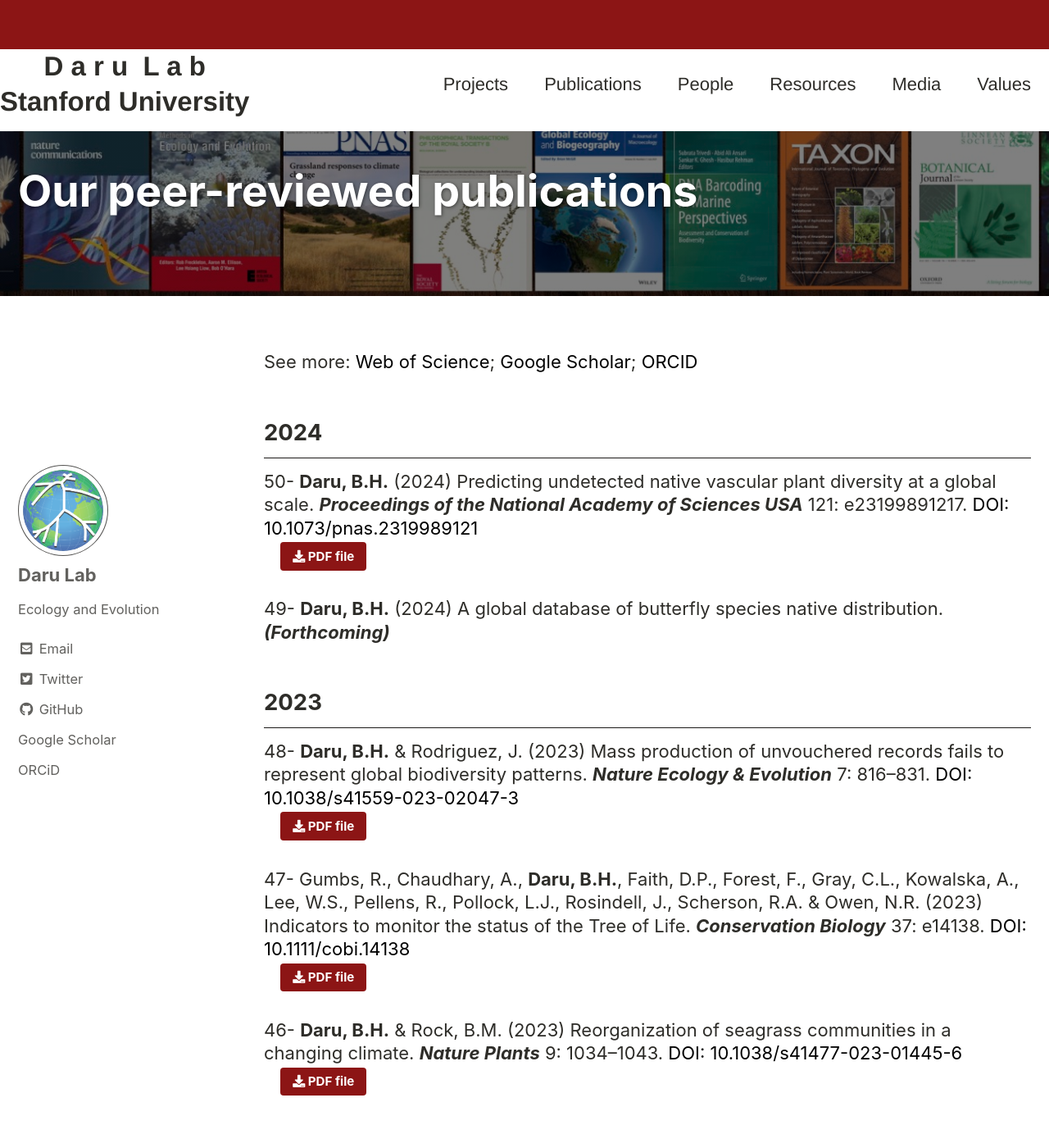
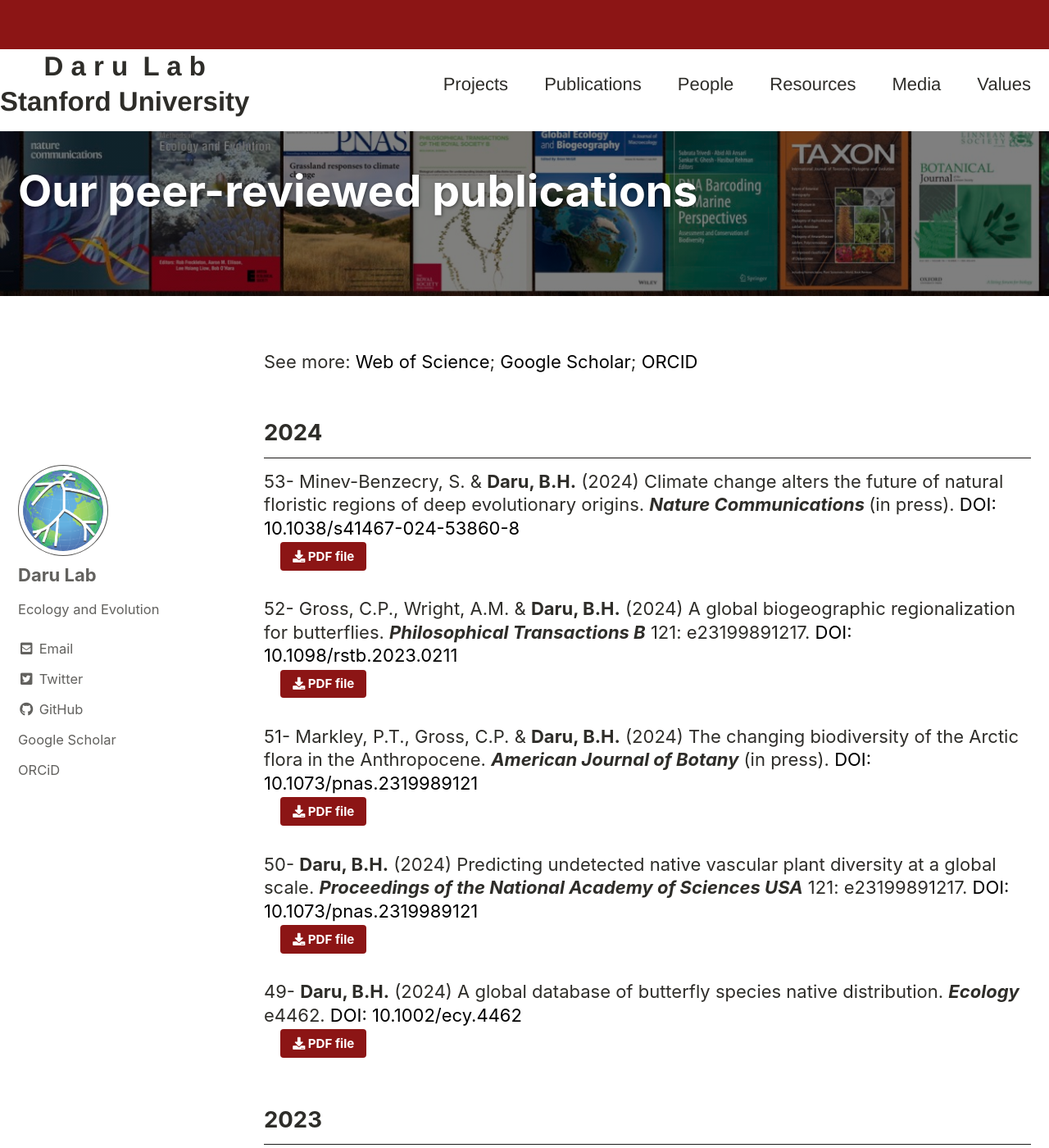
Before and after one commit to darunabas/darulab.github.io, a Jekyll site: the page built from _pages/publications.html, in a window 1280 px wide and 1400 px high. Shown: the whole window at 82% size. Built offline with Jekyll 4.4.1, drawn with Linux system fonts in a browser that asks for light colours; cached includes are drawn as plain includes; comment, search, counter and statistics services are not loaded.

Commit message:
updated pubs

```diff
--- a/_pages/publications.html
+++ b/_pages/publications.html
@@ -21,6 +21,45 @@
 <h2>2024</h2>
 
 <p>
+  53- Minev-Benzecry, S. & <strong>Daru, B.H.</strong> (2024) Climate change alters the future of natural floristic regions of deep evolutionary origins. <em><strong>Nature Communications </strong></em> (in press). <a href="https://doi.org/10.1038/s41467-024-53860-8" target="_blank" style="color: black; text-decoration: none;">DOI: 10.1038/s41467-024-53860-8</a>
+<br>
+</a>
+<span style="display: inline-flex; align-items: center; gap: 10px; margin-top: 0;">
+  <a class="__dimensions_badge_embed__" data-doi="10.1038/s41467-024-53860-8" data-legend="hover-bottom" data-style="large_rectangle" data-link-target="_blank"></a>
+  <a class='altmetric-embed' data-badge-popover='bottom' data-badge-type='1' data-doi="10.1038/s41467-024-53860-8" data-link-target="_blank"></a>
+  <a href="{{ site.baseurl}}/docs/50_Daru_2024_PNAS.pdf" class="btn btn--small btn--primary" style="background-color:#8C1515; color:#ffffff" target="_blank">
+    <i class="fa fa-download" aria-hidden="true"></i> PDF file
+  </a>
+</span>
+</p>
+
+<p>
+  52- Gross, C.P., Wright, A.M. & <strong>Daru, B.H.</strong> (2024) A global biogeographic regionalization for butterflies. <em><strong>Philosophical Transactions B</strong></em> 121: e23199891217. <a href="https://doi.org/10.1098/rstb.2023.0211" target="_blank" style="color: black; text-decoration: none;">DOI: 10.1098/rstb.2023.0211</a>
+<br>
+</a>
+<span style="display: inline-flex; align-items: center; gap: 10px; margin-top: 0;">
+  <a class="__dimensions_badge_embed__" data-doi="10.1098/rstb.2023.0211" data-legend="hover-bottom" data-style="large_rectangle" data-link-target="_blank"></a>
+  <a class='altmetric-embed' data-badge-popover='bottom' data-badge-type='1' data-doi="10.1098/rstb.2023.0211" data-link-target="_blank"></a>
+  <a href="{{ site.baseurl}}/docs/50_Daru_2024_PNAS.pdf" class="btn btn--small btn--primary" style="background-color:#8C1515; color:#ffffff" target="_blank">
+    <i class="fa fa-download" aria-hidden="true"></i> PDF file
+  </a>
+</span>
+</p>
+
+<p>
+  51- Markley, P.T., Gross, C.P. & <strong>Daru, B.H.</strong> (2024) The changing biodiversity of the Arctic flora in the Anthropocene. <em><strong>American Journal of Botany</strong></em> (in press). <a href="https://doi.org/10.1073/pnas.2319989121" target="_blank" style="color: black; text-decoration: none;">DOI: 10.1073/pnas.2319989121</a>
+<br>
+</a>
+<span style="display: inline-flex; align-items: center; gap: 10px; margin-top: 0;">
+  <a class="__dimensions_badge_embed__" data-doi="10.1073/pnas.2319989121" data-legend="hover-bottom" data-style="large_rectangle" data-link-target="_blank"></a>
+  <a class='altmetric-embed' data-badge-popover='bottom' data-badge-type='1' data-doi="10.1073/pnas.2319989121" data-link-target="_blank"></a>
+  <a href="{{ site.baseurl}}/docs/50_Daru_2024_PNAS.pdf" class="btn btn--small btn--primary" style="background-color:#8C1515; color:#ffffff" target="_blank">
+    <i class="fa fa-download" aria-hidden="true"></i> PDF file
+  </a>
+</span>
+</p>
+
+<p>
   50- <strong>Daru, B.H.</strong> (2024) Predicting undetected native vascular plant diversity at a global scale. <em><strong>Proceedings of the National Academy of Sciences USA</strong></em> 121: e23199891217. <a href="https://doi.org/10.1073/pnas.2319989121" target="_blank" style="color: black; text-decoration: none;">DOI: 10.1073/pnas.2319989121</a>
 <br>
 </a>
@@ -34,9 +73,16 @@
 </p>
 
 <p>
-  49- <strong>Daru, B.H.</strong> (2024) A global database of butterfly species native distribution.
-  <em><strong>(Forthcoming)</strong></em>
-  <br>
+  49- <strong>Daru, B.H.</strong> (2024) A global database of butterfly species native distribution. <em><strong>Ecology</strong></em> e4462. <a href="https://doi.org/10.1002/ecy.4462" target="_blank" style="color: black; text-decoration: none;">DOI: 10.1002/ecy.4462</a>
+<br>
+</a>
+<span style="display: inline-flex; align-items: center; gap: 10px; margin-top: 0;">
+  <a class="__dimensions_badge_embed__" data-doi="10.1002/ecy.4462" data-legend="hover-bottom" data-style="large_rectangle" data-link-target="_blank"></a>
+  <a class='altmetric-embed' data-badge-popover='bottom' data-badge-type='1' data-doi="10.1002/ecy.4462" data-link-target="_blank"></a>
+  <a href="{{ site.baseurl}}/docs/46_Daru_Rodriguez_2023_NatEcolEvol.pdf" class="btn btn--small btn--primary" style="background-color:#8C1515; color:#ffffff" target="_blank">
+    <i class="fa fa-download" aria-hidden="true"></i> PDF file
+  </a>
+</span>
 </p>
 
 <h2>2023</h2>
@@ -63,7 +109,7 @@
 <span style="display: inline-flex; align-items: center; gap: 10px; margin-top: 0;">
   <a class="__dimensions_badge_embed__" data-doi="10.1111/cobi.14138" data-legend="hover-bottom" data-style="large_rectangle" data-link-target="_blank"></a>
   <a class='altmetric-embed' data-badge-popover='bottom' data-badge-type='1' data-doi="10.1111/cobi.14138" data-link-target="_blank"></a>
-  <a href="{{ site.baseurl}}/docs/47_Gumbs_etal_2023_CONBIOL.pdf" class="btn btn--small btn--primary" style="background-color:#8C1515; color:#ffffff" target="_blank">
+  <a href="https://conbio.onlinelibrary.wiley.com/doi/pdfdirect/10.1111/cobi.14138" class="btn btn--small btn--primary" style="background-color:#8C1515; color:#ffffff" target="_blank">
     <i class="fa fa-download" aria-hidden="true"></i> PDF file
   </a>
 </span>
@@ -77,7 +123,7 @@
 <span style="display: inline-flex; align-items: center; gap: 10px; margin-top: 0;">
   <a class="__dimensions_badge_embed__" data-doi="10.1038/s41477-023-01445-6" data-legend="hover-bottom" data-style="large_rectangle" data-link-target="_blank"></a>
   <a class='altmetric-embed' data-badge-popover='bottom' data-badge-type='1' data-doi="10.1038/s41477-023-01445-6" data-link-target="_blank"></a>
-  <a href="{{ site.baseurl}}/docs/48_Daru_Rock_2023_NATURE_PLANTS.pdf" class="btn btn--small btn--primary" style="background-color:#8C1515; color:#ffffff" target="_blank">
+  <a href="https://www.nature.com/articles/s41477-023-01445-6.pdf" class="btn btn--small btn--primary" style="background-color:#8C1515; color:#ffffff" target="_blank">
     <i class="fa fa-download" aria-hidden="true"></i> PDF file
   </a>
 </span>
@@ -92,7 +138,7 @@
 <span style="display: inline-flex; align-items: center; gap: 10px; margin-top: 0;">
   <a class="__dimensions_badge_embed__" data-doi="10.1111/conl.12914" data-legend="hover-bottom" data-style="large_rectangle" data-link-target="_blank"></a>
   <a class='altmetric-embed' data-badge-popover='bottom' data-badge-type='1' data-doi="10.1111/conl.12914" data-link-target="_blank"></a>
-  <a href="{{ site.baseurl}}/docs/45_Davies_etal_2022_ConservationLetters.pdf" class="btn btn--small btn--primary" style="background-color:#8C1515; color:#ffffff" target="_blank">
+  <a href="https://conbio.onlinelibrary.wiley.com/doi/pdf/10.1111/conl.12914" class="btn btn--small btn--primary" style="background-color:#8C1515; color:#ffffff" target="_blank">
     <i class="fa fa-download" aria-hidden="true"></i> PDF file
   </a>
 </span>
@@ -106,7 +152,7 @@
 <span style="display: inline-flex; align-items: center; gap: 10px; margin-top: 0;">
   <a class="__dimensions_badge_embed__" data-doi="10.1038/s41467-021-27186-8" data-legend="hover-bottom" data-style="large_rectangle" data-link-target="_blank"></a>
   <a class='altmetric-embed' data-badge-popover='bottom' data-badge-type='1' data-doi="10.1038/s41467-021-27186-8" data-link-target="_blank"></a>
-  <a href="{{ site.baseurl}}/docs/44_Daru2021_NCOMMS.pdf" class="btn btn--small btn--primary" style="background-color:#8C1515; color:#ffffff" target="_blank">
+  <a href="https://www.nature.com/articles/s41467-021-27186-8.pdf" class="btn btn--small btn--primary" style="background-color:#8C1515; color:#ffffff" target="_blank">
     <i class="fa fa-download" aria-hidden="true"></i> PDF file
   </a>
 </span>
@@ -173,7 +219,7 @@
 <span style="display: inline-flex; align-items: center; gap: 10px; margin-top: 0;">
   <a class="__dimensions_badge_embed__" data-doi="10.1038/s41467-020-15921-6" data-legend="hover-bottom" data-style="large_rectangle" data-link-target="_blank"></a>
   <a class='altmetric-embed' data-badge-popover='bottom' data-badge-type='1' data-doi="10.1038/s41467-020-15921-6" data-link-target="_blank"></a>
-  <a href="{{ site.baseurl}}/docs/39_Daru2020_NCOMMS.pdf" class="btn btn--small btn--primary" style="background-color:#8C1515; color:#ffffff" target="_blank">
+  <a href="https://www.nature.com/articles/s41467-020-15921-6.pdf" class="btn btn--small btn--primary" style="background-color:#8C1515; color:#ffffff" target="_blank">
     <i class="fa fa-download" aria-hidden="true"></i> PDF file
   </a>
 </span>
@@ -186,7 +232,7 @@
 <span style="display: inline-flex; align-items: center; gap: 10px; margin-top: 0;">
   <a class="__dimensions_badge_embed__" data-doi="10.1038/s41598-020-69378-0" data-legend="hover-bottom" data-style="large_rectangle" data-link-target="_blank"></a>
   <a class='altmetric-embed' data-badge-popover='bottom' data-badge-type='1' data-doi="10.1038/s41598-020-69378-0" data-link-target="_blank"></a>
-  <a href="{{ site.baseurl}}/docs/38_Davies2020_SREP.pdf" class="btn btn--small btn--primary" style="background-color:#8C1515; color:#ffffff" target="_blank">
+  <a href="https://www.nature.com/articles/s41598-020-69378-0.pdf" class="btn btn--small btn--primary" style="background-color:#8C1515; color:#ffffff" target="_blank">
     <i class="fa fa-download" aria-hidden="true"></i> PDF file
   </a>
 </span>
@@ -199,7 +245,7 @@
 <span style="display: inline-flex; align-items: center; gap: 10px; margin-top: 0;">
   <a class="__dimensions_badge_embed__" data-doi="10.1111/2041-210X.13478" data-legend="hover-bottom" data-style="large_rectangle" data-link-target="_blank"></a>
   <a class='altmetric-embed' data-badge-popover='bottom' data-badge-type='1' data-doi="10.1111/2041-210X.13478" data-link-target="_blank"></a>
-  <a href="{{ site.baseurl}}/docs/37_Daru2020_MEE.pdf" class="btn btn--small btn--primary" style="background-color:#8C1515; color:#ffffff" target="_blank">
+  <a href="https://besjournals.onlinelibrary.wiley.com/doi/pdfdirect/10.1111/2041-210X.13478" class="btn btn--small btn--primary" style="background-color:#8C1515; color:#ffffff" target="_blank">
     <i class="fa fa-download" aria-hidden="true"></i> PDF file
   </a>
 </span>
@@ -354,7 +400,7 @@
 <span style="display: inline-flex; align-items: center; gap: 10px; margin-top: 0;">
   <a class="__dimensions_badge_embed__" data-doi="10.1002/ece3.2660" data-legend="hover-bottom" data-style="large_rectangle" data-link-target="_blank"></a>
   <a class='altmetric-embed' data-badge-popover='bottom' data-badge-type='1' data-doi="10.1002/ece3.2660" data-link-target="_blank"></a>
-  <a href="{{ site.baseurl}}/docs/25_Yessoufou2017_ECE.pdf" class="btn btn--small btn--primary" style="background-color:#8C1515; color:#ffffff" target="_blank">
+  <a href="https://onlinelibrary.wiley.com/doi/pdf/10.1002/ece3.2660" class="btn btn--small btn--primary" style="background-color:#8C1515; color:#ffffff" target="_blank">
     <i class="fa fa-download" aria-hidden="true"></i> PDF file
   </a>
 </span>
@@ -366,7 +412,7 @@
 <span style="display: inline-flex; align-items: center; gap: 10px; margin-top: 0;">
   <a class="__dimensions_badge_embed__" data-doi="10.1002/ecs2.1694" data-legend="hover-bottom" data-style="large_rectangle" data-link-target="_blank"></a>
   <a class='altmetric-embed' data-badge-popover='bottom' data-badge-type='1' data-doi="10.1002/ecs2.1694" data-link-target="_blank"></a>
-  <a href="{{ site.baseurl}}/docs/25_Yessoufou2017_ECE.pdf" class="btn btn--small btn--primary" style="background-color:#8C1515; color:#ffffff" target="_blank">
+  <a href="https://esajournals.onlinelibrary.wiley.com/doi/pdfdirect/10.1002/ecs2.1694" class="btn btn--small btn--primary" style="background-color:#8C1515; color:#ffffff" target="_blank">
     <i class="fa fa-download" aria-hidden="true"></i> PDF file
   </a>
 </span>
@@ -380,7 +426,7 @@
 <span style="display: inline-flex; align-items: center; gap: 10px; margin-top: 0;">
   <a class="__dimensions_badge_embed__" data-doi="10.1073/pnas.1607493113" data-legend="hover-bottom" data-style="large_rectangle" data-link-target="_blank"></a>
   <a class='altmetric-embed' data-badge-popover='bottom' data-badge-type='1' data-doi="10.1073/pnas.1607493113" data-link-target="_blank"></a>
-  <a href="{{ site.baseurl}}/docs/23_CharlesDominique2016_PNAS.pdf" class="btn btn--small btn--primary" style="background-color:#8C1515; color:#ffffff" target="_blank">
+  <a href="https://www.pnas.org/doi/pdf/10.1073/pnas.1607493113" class="btn btn--small btn--primary" style="background-color:#8C1515; color:#ffffff" target="_blank">
     <i class="fa fa-download" aria-hidden="true"></i> PDF file
   </a>
 </span>
```
Also changed, not shown: 7 other files.
